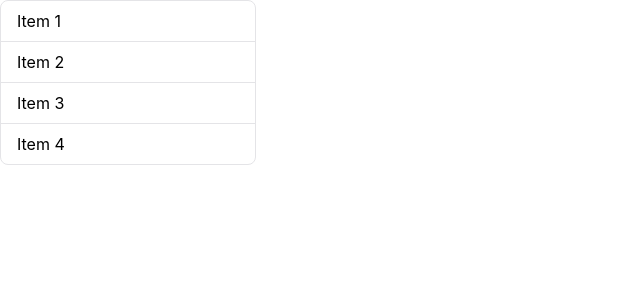
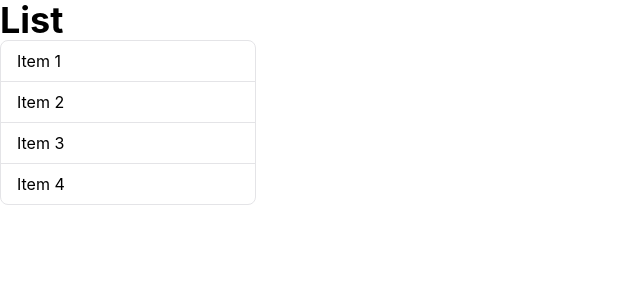
Before and after one commit to KingKunta22/JSDevJourney, a React (Vite) app in the folder react-app-yt/: page / in a window 1280 px wide. Shown: the top 300 px of the page, without its empty margins (0-640 px from the left). Built offline with nearby package versions, Linux system fonts and the light colour scheme.

Commit message:
Learning bout fragments

```diff
--- a/react-app-yt/src/components/ListGroup.tsx
+++ b/react-app-yt/src/components/ListGroup.tsx
@@ -1,11 +1,16 @@
+// import { Fragment } from 'react';
+
 function ListGroup(){
     return (
+        <>
+            <h1 className='text-4xl font-bold'>List</h1>
             <ul className="w-64 rounded-lg border border-zinc-200 bg-white divide-y divide-zinc-200 overflow-hidden">
                 <li className="px-4 py-2 hover:bg-zinc-50 cursor-pointer">Item 1</li>
                 <li className="px-4 py-2 hover:bg-zinc-50 cursor-pointer">Item 2</li>
                 <li className="px-4 py-2 hover:bg-zinc-50 cursor-pointer">Item 3</li>
                 <li className="px-4 py-2 hover:bg-zinc-50 cursor-pointer">Item 4</li>
             </ul>
+        </>
     )
 }
 
```
Lines whose indentation alone changed are shown as unchanged.
